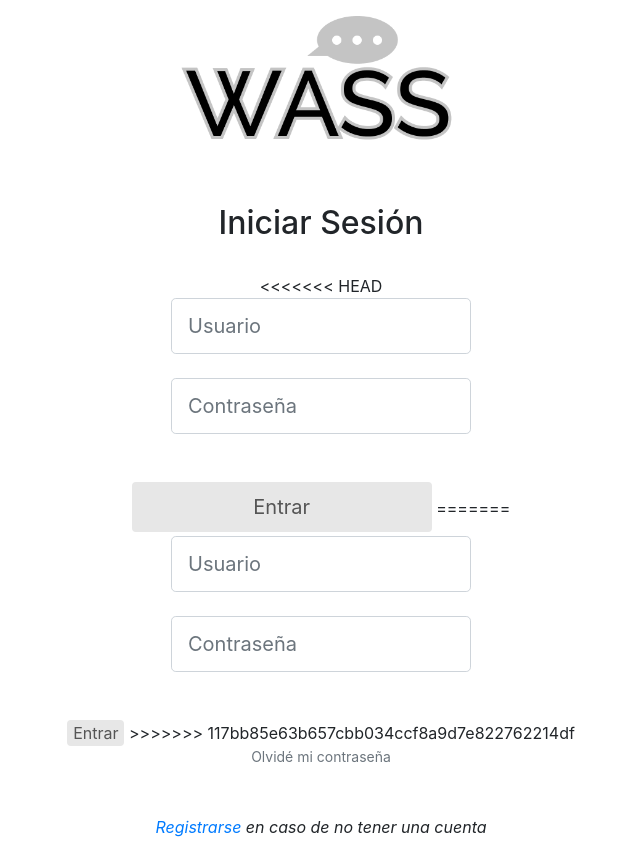
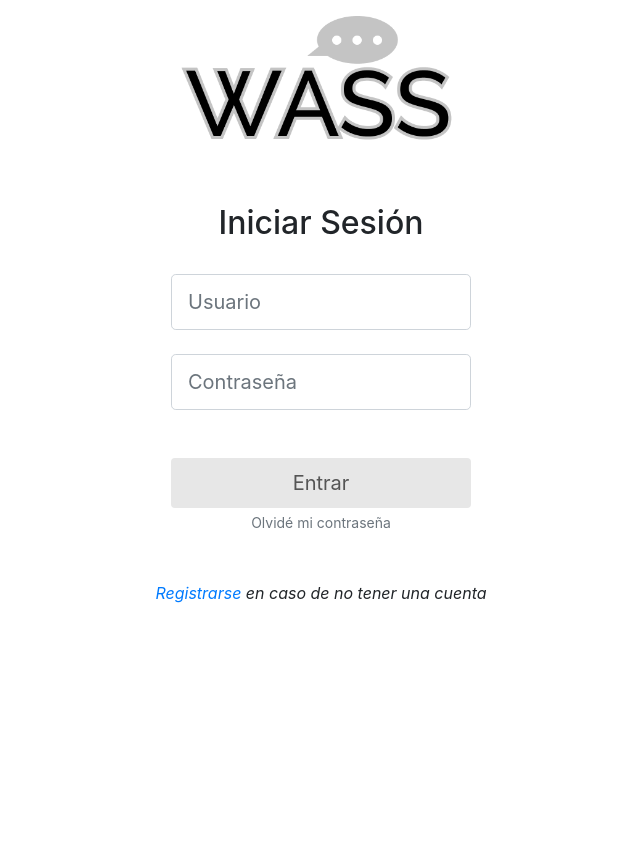
Before and after one commit to CeballosAndres/wass, a Django app: page /ingreso/ in a window 1280 px wide. Shown: the whole page, without its empty margins (319-959 px from the left). After the commit the page ends 603 px from the top, so only its background shows below. Run offline with Django 3.2, Linux system fonts and the light colour scheme; some libraries are stand-ins or nearby versions.

Commit message:
change login  page

```diff
--- a/accounts/templates/accounts/agendar.html
+++ b/accounts/templates/accounts/agendar.html
@@ -81,7 +81,7 @@
 </main>
 
 
-<!-- TThe result window -->
+<!-- The result window -->
 <div id="agenda" class="result">
 
   <div>
--- a/accounts/templates/accounts/ingreso.html
+++ b/accounts/templates/accounts/ingreso.html
@@ -25,18 +25,11 @@
                 {% endfor %}
             {% endif %}
             <form method="POST" action="">
-<<<<<<< HEAD
                 <!--- Inputs y boton -->
                 {% csrf_token %}
                 <input name="username" type="text" class="form-control form-control-lg input-box mb-4" aria-describedby="user" placeholder="Usuario">
                 <input name="password" type="password" class="form-control form-control-lg input-box mb-5" placeholder="Contraseña">
                 <input type="submit" class ="small my-btn mb-1" value="Entrar">
-=======
-                {% csrf_token %}
-                <input name="username" type="text" class="form-control form-control-lg input-box mb-4" aria-describedby="email" placeholder="Usuario">
-                <input name="password" type="password" class="form-control form-control-lg input-box mb-5" placeholder="Contraseña">
-                <input type="submit" class ="my-btn" value="Entrar">
->>>>>>> 117bb85e63b657cbb034ccf8a9d7e822762214df
                 <a class="text-muted mb-5" href="#">Olvidé mi contraseña</a>
             </form>
 
```
Also changed, not shown: accounts/templates/accounts/registro.html (+1 -11 lines).
